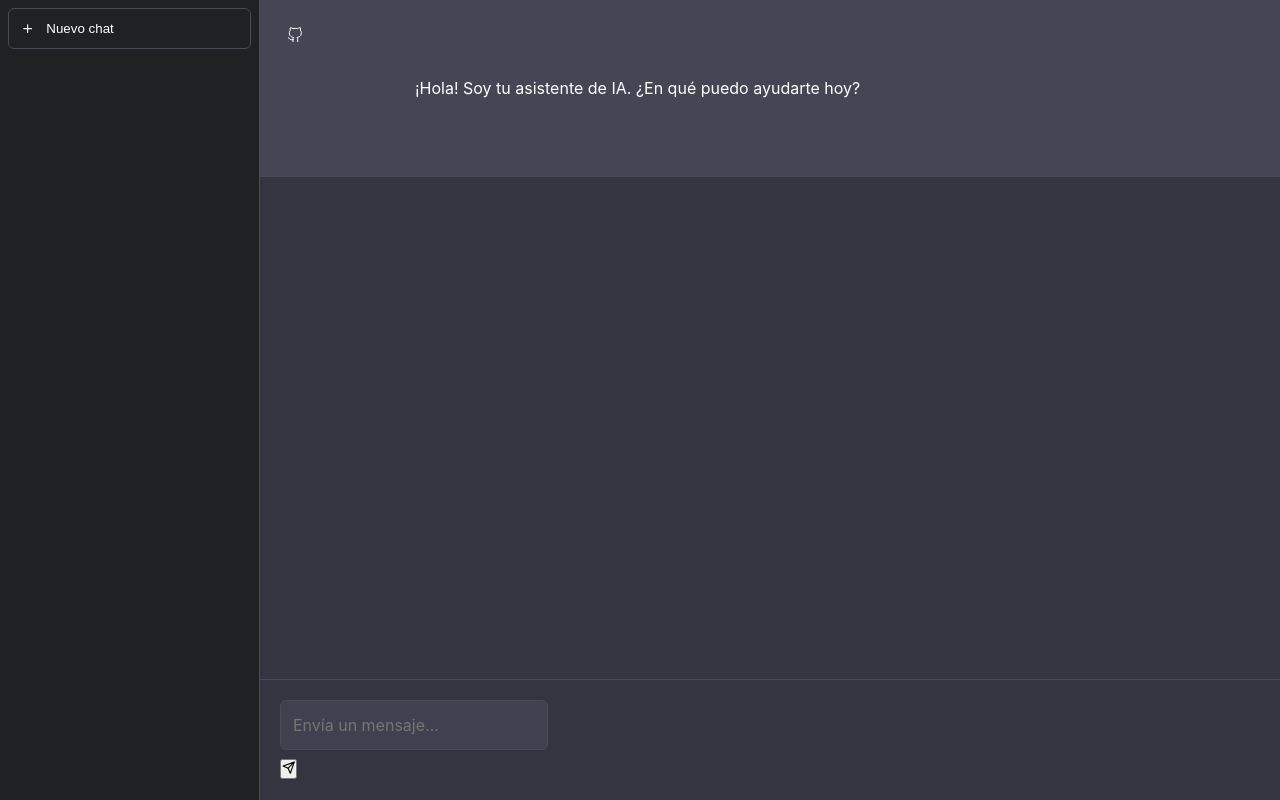
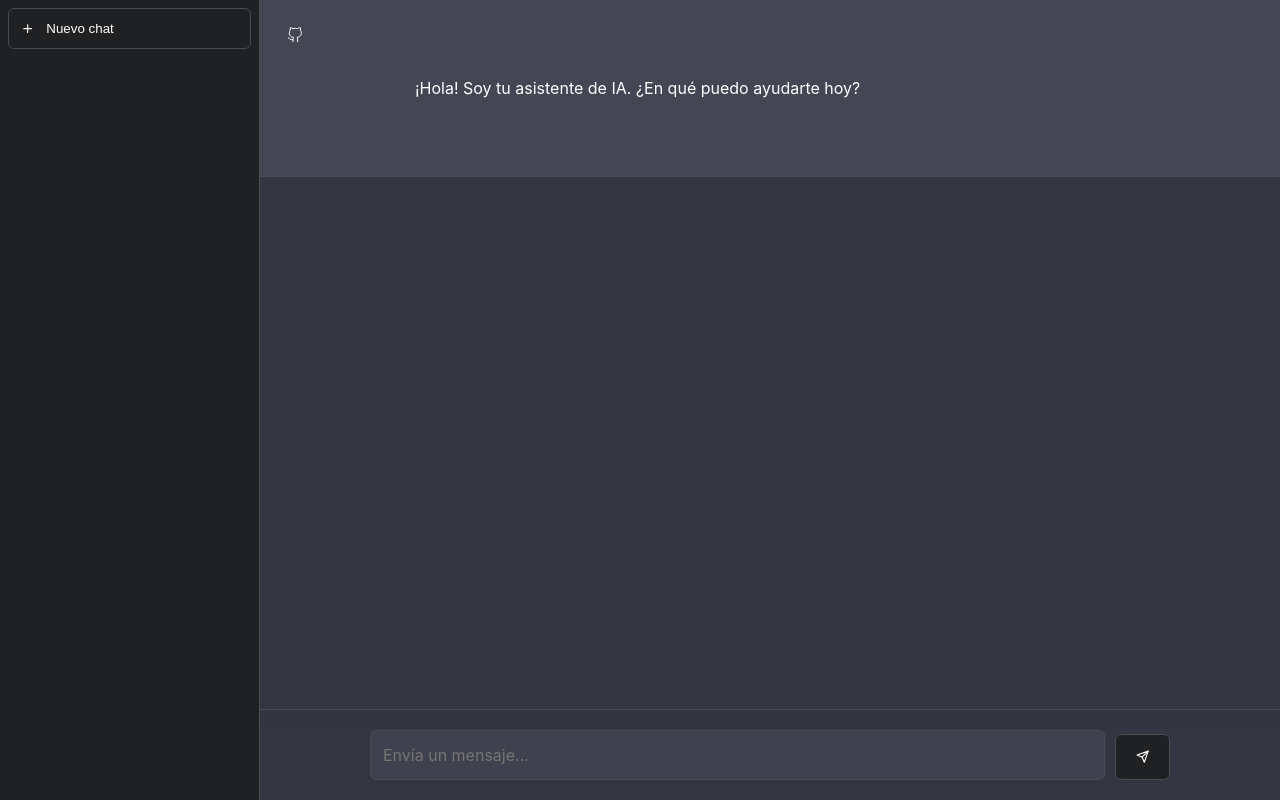
Before and after one commit to Ogironr/chatbot-ai-v2, a Flask app: page / in a window 1280 px wide. Run offline with Flask 3, Linux system fonts and the light colour scheme; data that the repository does not hold is empty; some libraries are stand-ins or nearby versions.

Commit message:
Mejorado el diseño del contenedor de texto y botón de envío

```diff
--- a/static/css/style.css
+++ b/static/css/style.css
@@ -176,9 +176,19 @@ body {
     padding: 20px;
     background: linear-gradient(to bottom, transparent, var(--background-color) 20%);
     display: flex;
+    justify-content: center;
     align-items: flex-end;
     gap: 10px;
     border-top: 1px solid var(--border-color);
+}
+
+.input-wrapper {
+    display: flex;
+    align-items: flex-end;
+    gap: 10px;
+    width: 100%;
+    max-width: 800px;
+    margin: 0 auto;
 }
 
 textarea {
@@ -189,37 +199,29 @@ textarea {
     background-color: var(--input-bg);
     color: var(--text-color);
     resize: none;
+    min-height: 24px;
     max-height: 200px;
     font-family: inherit;
     font-size: 1rem;
     line-height: 1.5;
     width: 100%;
-    max-width: 800px;
-    margin: 0 auto;
 }
 
-textarea:focus {
-    outline: none;
-    border-color: #8e8ea0;
-}
-
-.send-button {
-    background-color: transparent;
-    border: none;
+button[type="submit"] {
+    padding: 12px 20px;
+    border-radius: 6px;
+    border: 1px solid var(--border-color);
+    background-color: var(--button-color);
     color: var(--text-color);
-    padding: 8px;
     cursor: pointer;
+    transition: background-color 0.2s;
+    height: 46px;
     display: flex;
     align-items: center;
     justify-content: center;
-    border-radius: 6px;
-    transition: background-color 0.2s;
-    position: absolute;
-    right: 30px;
-    bottom: 30px;
 }
 
-.send-button:hover {
+button[type="submit"]:hover {
     background-color: var(--button-hover);
 }
 
--- a/templates/index.html
+++ b/templates/index.html
@@ -40,9 +40,9 @@
                 </div>
             </div>
             <div class="input-container">
-                <div class="input-box">
+                <div class="input-wrapper">
                     <textarea id="user-input" placeholder="Envía un mensaje..." rows="1"></textarea>
-                    <button id="send-button" title="Enviar mensaje">
+                    <button type="submit" id="send-button" title="Enviar mensaje">
                         <svg stroke="currentColor" fill="none" stroke-width="2" viewBox="0 0 24 24" stroke-linecap="round" stroke-linejoin="round" height="1em" width="1em" xmlns="http://www.w3.org/2000/svg">
                             <line x1="22" y1="2" x2="11" y2="13"></line>
                             <polygon points="22 2 15 22 11 13 2 9 22 2"></polygon>
```
Also changed, not shown: 1 other file.
